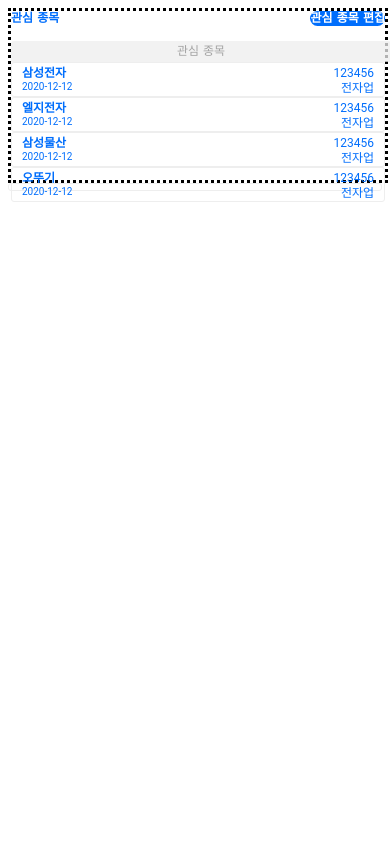
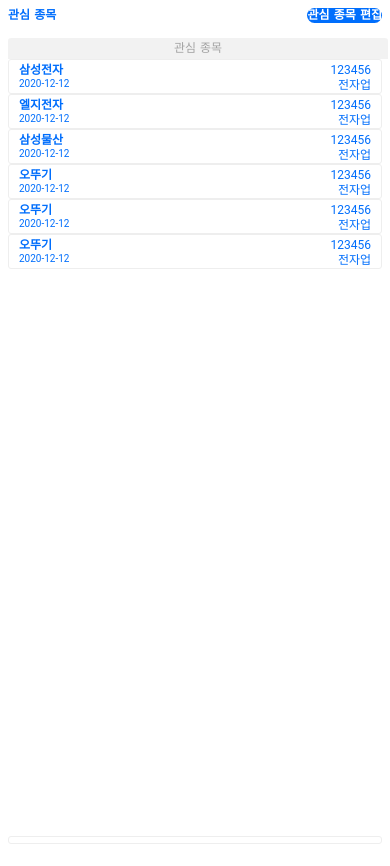
Before and after one commit to Park-Joyeong/SIEVE, a Django app: template sieve/sieve/templates/autostock/interest.html in a window 390 px wide. Before the commit the page ends 202 px from the top, so only its background shows below. Run offline with Django 3.2, Linux system fonts and the light colour scheme; the template is opened without the code that fills it, so the values that code supplies are empty.

Commit message:
FIX: dashboard 반응형, 관심 종목 overflow 설정

```diff
--- a/sieve/sieve/static/autostock/css/dashboard.css
+++ b/sieve/sieve/static/autostock/css/dashboard.css
@@ -21,6 +21,7 @@
 .flex-container {
     width: 100%;
     display: flex;
+    /* height: 40vh; */
     flex-direction: row;
     flex-wrap: wrap;
     flex-flow: row wrap;
@@ -33,7 +34,7 @@
     flex: 1 1 80%;
 }
 
-@media (min-width: 870px) {
+@media (min-width: 1100px) {
     .wrapper-border {
         width: 60vw;
         padding: 20px;
@@ -43,10 +44,12 @@
     }
     .flex-container {
         width: 100%;
+        height: 41vh;
     }
     .flex-item {
         display: block;
         width: 50%;
+        height: 100%;
         flex: 1 1 40%;
     }
 }
--- a/sieve/sieve/static/autostock/css/interest.css
+++ b/sieve/sieve/static/autostock/css/interest.css
@@ -1,7 +1,7 @@
 .container_interest {
-  border-style: dotted;
+    /* margin-top: 15vh; */
     width: 100%;
-  height: 20vh;
+    height: 100%;
 }
 
 .text-item-title {
@@ -10,7 +10,6 @@
     font-weight: bold;
     font-size: 12px;
     line-height: 15px;
-
     color: #006efc;
     float: left;
 }
@@ -23,9 +22,17 @@
     font-weight: bold;
     font-size: 12px;
     line-height: 15px;
-
     color: #ffffff;
     float: right;
+}
+
+.container-stocks-of-interest {
+    height: 100%;
+}
+
+.contents-interest-company {
+    height: 75%;
+    overflow: auto;
 }
 
 .wrapper-title {
@@ -55,8 +62,6 @@
     border-radius: 3px;
     padding: 3px 10px;
 }
-
-
 
 .company-name {
     font-family: Verdana;
--- a/sieve/sieve/static/autostock/js/interest.js
+++ b/sieve/sieve/static/autostock/js/interest.js
@@ -30,7 +30,21 @@ window.onload = (event) => {
         updated:'2020-12-12',
         category:'전자업',
       }
-    },
+    },{
+      fields:{
+        company_code:123456,
+        company_name:'오뚜기',
+        updated:'2020-12-12',
+        category:'전자업',
+      }
+    },{
+      fields:{
+        company_code:123456,
+        company_name:'오뚜기',
+        updated:'2020-12-12',
+        category:'전자업',
+      }
+    }
   ])
 };
 
--- a/sieve/sieve/templates/autostock/balance.html
+++ b/sieve/sieve/templates/autostock/balance.html
@@ -4,6 +4,7 @@
 
 <!-- 주식 잔고 Table 입니다. -->
 <div class="wrapper-balance">
+  <h2 class="balance-title">주식 잔고</h2>
   <table class="balance-table">
     <col />
     <colgroup span="4"></colgroup>
@@ -23,7 +24,7 @@
       </tr>
     </thead>
 
-    <tbody>
+    <tbody class="balance-tbody">
       {% comment %}TODO: 주식 잔고 td 값 하드 코딩 → 변수로 변경{% endcomment %}
       <tr>
         <td rowspan="2" class="d-none"></td>
--- a/sieve/sieve/templates/autostock/candlestick_chart.html
+++ b/sieve/sieve/templates/autostock/candlestick_chart.html
@@ -47,7 +47,7 @@
                         },
                         chartOptions: {
                             chart: {
-                                height: 300,
+                                height: 205,
                             },
                             subtitle: {
                                 text: null,
```
Also changed, not shown: sieve/sieve/static/autostock/css/balance.css (+12 -0 lines). Lines whose indentation alone changed are shown as unchanged.
